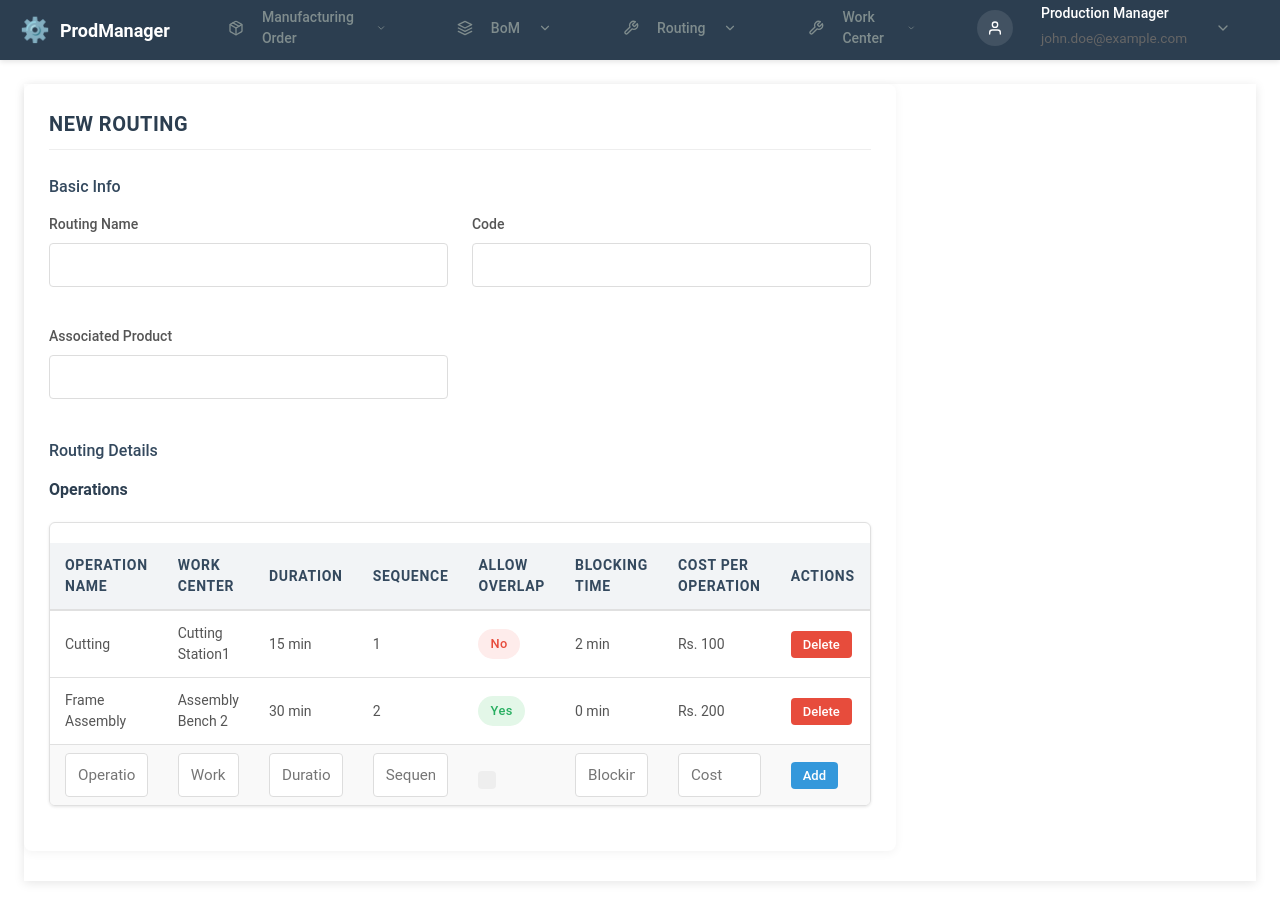
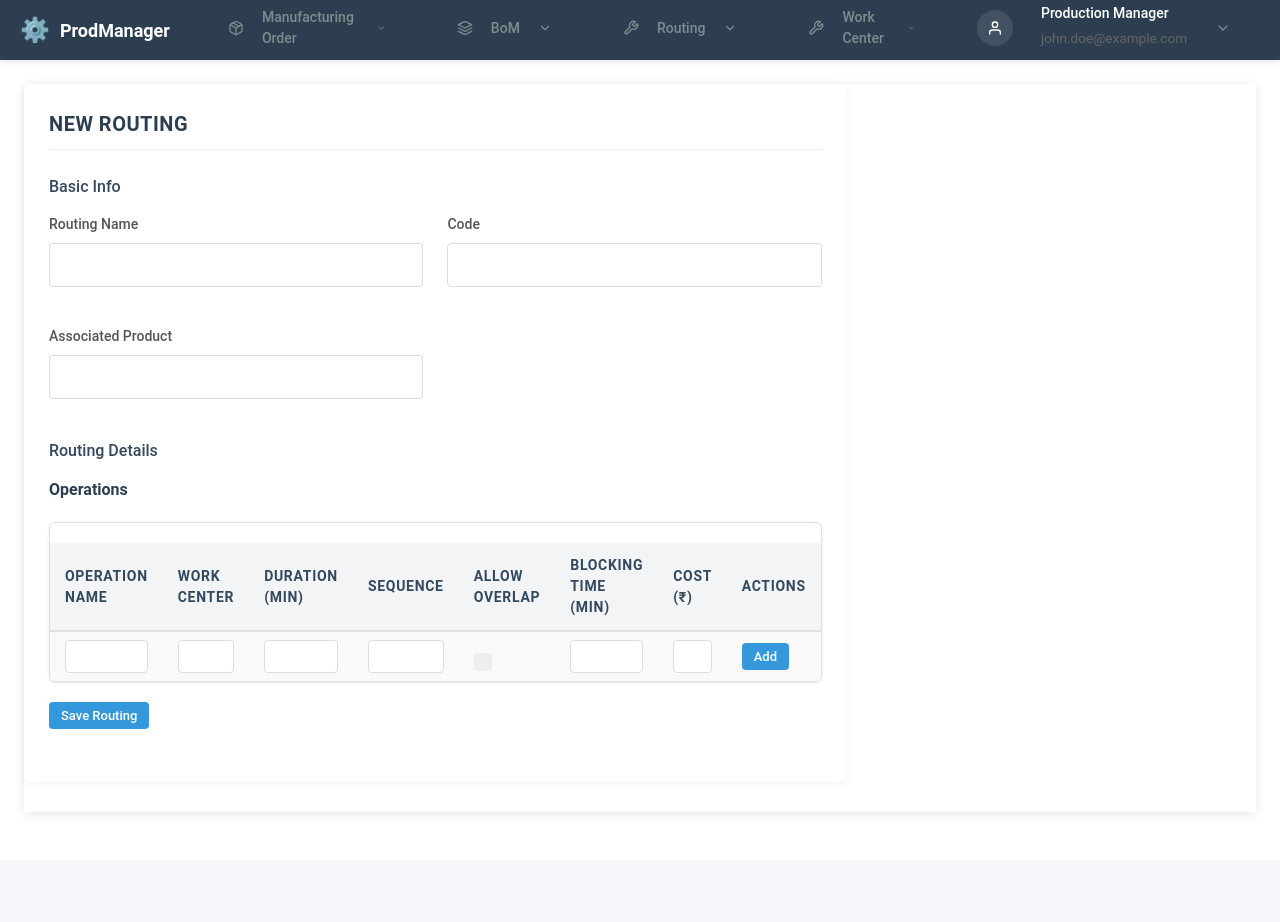
Before and after one commit to Chetana2004/Inhouse_project, a React (Vite) app in the folder frontend/: page /routing/create in a window 1280 px wide. Shown: the top 922 px of the page. After the commit the page ends 860 px from the top, so only its background shows below. Built offline with nearby package versions, Linux system fonts and the light colour scheme.

Commit message:
Update RoutingCreate.jsx

```diff
--- a/frontend/src/components/RoutingCreate.jsx
+++ b/frontend/src/components/RoutingCreate.jsx
@@ -1,69 +1,75 @@
-import React, { useState } from 'react';
-import './RoutingCreate.css';
-import TopNavbar from './TopNavbar';
+import React, { useState } from "react";
+import "./RoutingCreate.css";
+import TopNavbar from "./TopNavbar";
+import axios from "axios";
+import { useNavigate } from "react-router-dom";
 
 const RoutingCreate = () => {
-  const [operations, setOperations] = useState([
-    {
-      id: 1,
-      name: 'Cutting',
-      workCenter: 'Cutting Station1',
-      duration: '15 min',
-      sequence: '1',
-      allowOverlap: false,
-      blockingTime: '2 min',
-      cost: 'Rs. 100'
-    },
-    {
-      id: 2,
-      name: 'Frame Assembly',
-      workCenter: 'Assembly Bench 2',
-      duration: '30 min',
-      sequence: '2',
-      allowOverlap: true,
-      blockingTime: '0 min',
-      cost: 'Rs. 200'
-    }
-  ]);
+  const navigate = useNavigate();
+  const [operations, setOperations] = useState([]);
 
   const [newOperation, setNewOperation] = useState({
-    name: '',
-    workCenter: '',
-    duration: '',
-    sequence: '',
+    name: "",
+    workCenter: "",
+    duration: "",
+    sequence: "",
     allowOverlap: false,
-    blockingTime: '',
-    cost: ''
+    blockingTime: "",
+    cost: "",
   });
+
+  const [routingName, setRoutingName] = useState("");
+  const [code, setCode] = useState("");
+  const [associatedProduct, setAssociatedProduct] = useState("");
 
   const handleAddOperation = () => {
     if (newOperation.name && newOperation.workCenter) {
-      setOperations([...operations, {
+      setOperations([
+        ...operations,
+        {
           ...newOperation,
-        id: operations.length + 1
-      }]);
+          id: operations.length + 1,
+        },
+      ]);
       setNewOperation({
-        name: '',
-        workCenter: '',
-        duration: '',
-        sequence: '',
+        name: "",
+        workCenter: "",
+        duration: "",
+        sequence: "",
         allowOverlap: false,
-        blockingTime: '',
-        cost: ''
+        blockingTime: "",
+        cost: "",
       });
     }
   };
 
   const handleDeleteOperation = (id) => {
-    setOperations(operations.filter(op => op.id !== id));
+    setOperations(operations.filter((op) => op.id !== id));
   };
 
   const handleInputChange = (e) => {
     const { name, value, type, checked } = e.target;
     setNewOperation({
       ...newOperation,
-      [name]: type === 'checkbox' ? checked : value
+      [name]: type === "checkbox" ? checked : value,
     });
+  };
+
+  const handleSubmitRouting = async () => {
+    try {
+      const payload = {
+        routingName,
+        code,
+        associatedProduct,
+        operations,
+      };
+      await axios.post("http://localhost:5000/routing", payload);
+      alert("Routing saved successfully!");
+      navigate("/routing/list");
+    } catch (err) {
+      alert("Failed to save routing.");
+      console.error(err);
+    }
   };
 
   return (
@@ -74,24 +80,41 @@ const RoutingCreate = () => {
           <section className="routing-section">
             <h2 className="section-title">New Routing</h2>
 
+            {/* Basic Info Section */}
             <div className="basic-info-section">
               <h3 className="subsection-title">Basic Info</h3>
               <div className="form-grid">
                 <div className="form-field">
                   <label className="form-label">Routing Name</label>
-                <input type="text" className="form-input" />
+                  <input
+                    type="text"
+                    className="form-input"
+                    value={routingName}
+                    onChange={(e) => setRoutingName(e.target.value)}
+                  />
                 </div>
                 <div className="form-field">
                   <label className="form-label">Code</label>
-                <input type="text" className="form-input" />
+                  <input
+                    type="text"
+                    className="form-input"
+                    value={code}
+                    onChange={(e) => setCode(e.target.value)}
+                  />
                 </div>
                 <div className="form-field">
                   <label className="form-label">Associated Product</label>
-                <input type="text" className="form-input" />
+                  <input
+                    type="text"
+                    className="form-input"
+                    value={associatedProduct}
+                    onChange={(e) => setAssociatedProduct(e.target.value)}
+                  />
                 </div>
               </div>
             </div>
 
+            {/* Operations Table */}
             <div className="routing-details-section">
               <h3 className="subsection-title">Routing Details</h3>
 
@@ -103,11 +126,11 @@ const RoutingCreate = () => {
                       <tr>
                         <th>Operation Name</th>
                         <th>Work Center</th>
-                      <th>Duration</th>
+                        <th>Duration (min)</th>
                         <th>Sequence</th>
                         <th>Allow Overlap</th>
-                      <th>Blocking Time</th>
-                      <th>Cost per Operation</th>
+                        <th>Blocking Time (min)</th>
+                        <th>Cost (₹)</th>
                         <th>Actions</th>
                       </tr>
                     </thead>
@@ -119,8 +142,12 @@ const RoutingCreate = () => {
                           <td>{operation.duration}</td>
                           <td>{operation.sequence}</td>
                           <td>
-                          <span className={`status-badge ${operation.allowOverlap ? 'yes' : 'no'}`}>
-                            {operation.allowOverlap ? 'Yes' : 'No'}
+                            <span
+                              className={`status-badge ${
+                                operation.allowOverlap ? "yes" : "no"
+                              }`}
+                            >
+                              {operation.allowOverlap ? "Yes" : "No"}
                             </span>
                           </td>
                           <td>{operation.blockingTime}</td>
@@ -128,7 +155,9 @@ const RoutingCreate = () => {
                           <td>
                             <button
                               className="delete-btn"
-                            onClick={() => handleDeleteOperation(operation.id)}
+                              onClick={() =>
+                                handleDeleteOperation(operation.id)
+                              }
                             >
                               Delete
                             </button>
@@ -138,41 +167,33 @@ const RoutingCreate = () => {
                       <tr className="add-row">
                         <td>
                           <input
-                          type="text"
                             name="name"
                             value={newOperation.name}
                             onChange={handleInputChange}
-                          placeholder="Operation Name"
                             className="table-input"
                           />
                         </td>
                         <td>
                           <input
-                          type="text"
                             name="workCenter"
                             value={newOperation.workCenter}
                             onChange={handleInputChange}
-                          placeholder="Work Center"
                             className="table-input"
                           />
                         </td>
                         <td>
                           <input
-                          type="text"
                             name="duration"
                             value={newOperation.duration}
                             onChange={handleInputChange}
-                          placeholder="Duration"
                             className="table-input"
                           />
                         </td>
                         <td>
                           <input
-                          type="text"
                             name="sequence"
                             value={newOperation.sequence}
                             onChange={handleInputChange}
-                          placeholder="Sequence"
                             className="table-input"
                           />
                         </td>
@@ -189,21 +210,17 @@ const RoutingCreate = () => {
                         </td>
                         <td>
                           <input
-                          type="text"
                             name="blockingTime"
                             value={newOperation.blockingTime}
                             onChange={handleInputChange}
-                          placeholder="Blocking Time"
                             className="table-input"
                           />
                         </td>
                         <td>
                           <input
-                          type="text"
                             name="cost"
                             value={newOperation.cost}
                             onChange={handleInputChange}
-                          placeholder="Cost"
                             className="table-input"
                           />
                         </td>
@@ -220,6 +237,9 @@ const RoutingCreate = () => {
                   </table>
                 </div>
               </div>
+              <button className="add-btn" onClick={handleSubmitRouting}>
+                Save Routing
+              </button>
             </div>
           </section>
         </main>
```
Lines whose indentation alone changed are shown as unchanged.
